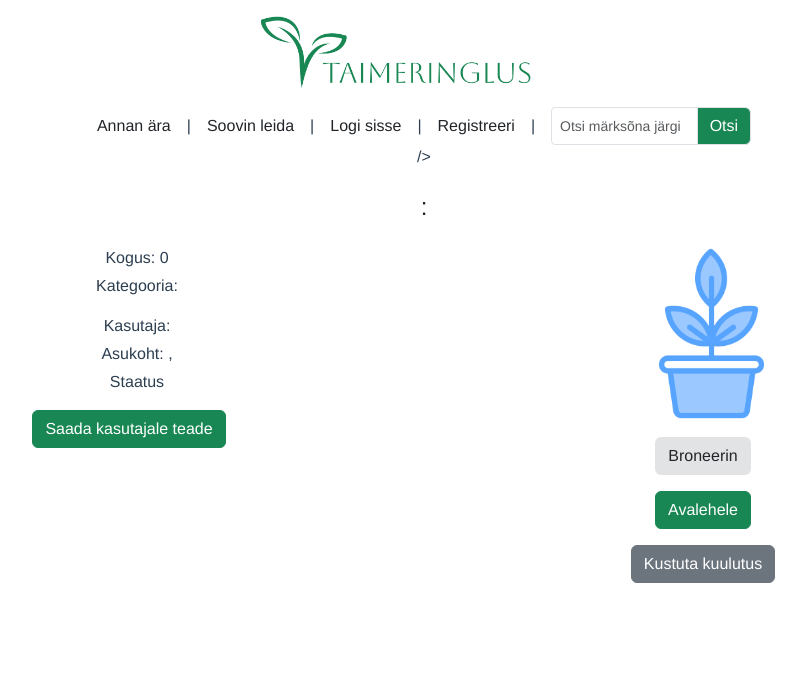
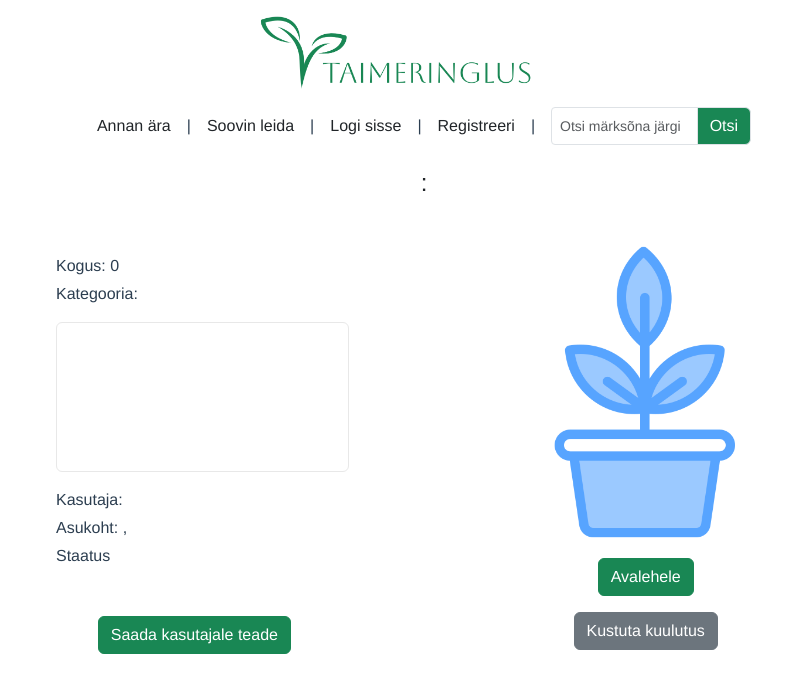
Before and after one commit to karin-v/flowerfront, a Vue app: page /item/1 in a window 1280 px wide. Shown: the top 692 px of the page, without its empty margins (216-1022 px from the left). Built offline with nearby package versions, Linux system fonts and the light colour scheme; no server answers.

Commit message:
item view kujundus

```diff
--- a/src/components/image/ItemImage.vue
+++ b/src/components/image/ItemImage.vue
@@ -1,8 +1,8 @@
 <template>
 <div>
-  <img v-if="!imageData || imageData.length === 0" src="../../assets/plant.png"  :style="{width: '175px', height: '175px', objectFit: 'cover'}" alt="Default thumbnail">
+  <img v-if="!imageData || imageData.length === 0" src="../../assets/plant.png"  :style="{width: '200px', height: '200px', objectFit: 'cover'}" alt="Default thumbnail">
 
-  <img v-else :src="imageData" :style="{width: '175px', height: '175px', objectFit: 'cover'}" class="img-thumbnail" alt="Taimepilt">
+  <img v-else :src="imageData" :style="{width: '200px', height: '200px', objectFit: 'cover'}" class="img-thumbnail" alt="Taimepilt">
 
 </div>
 </template>
--- a/src/views/ItemView.vue
+++ b/src/views/ItemView.vue
@@ -1,3 +1,5 @@
+Mall allapoole paigutatud pildiga
+
 <template>
   <div>
     <AlertSuccess :message="successMessage"/>
@@ -19,9 +21,6 @@
                      @event-new-county-selected="setItemCountyId"
                      @event-new-region-selected="setItemRegionId"/>
 
-    <!--                     @event-new-transactiontype-selected="setItemTransactionTypeId"-->
-
-    />
     <NewMessageModal :modal-is-open="newMessageModalIsOpen"
                      @event-update-body="setMessageBody"
                      @event-update-subject="setSubject"
@@ -29,89 +28,198 @@
                      @event-close-modal="closeMessageModal"
     />
     <div class="container mt-4">
-      <div class="row mb-3">
+      <div class="row mb-3 justify-content-center">
+        <div class="col-md-8">
+          <h4 style="color:#212529; font-family: 'Arial', sans-serif; text-align: center;">
+            {{ itemView.transactionType }}: {{ itemView.itemName }}
+          </h4>
 
-        <!--        todo: TransactionType puudu???-->
-        <h4 style="color:#212529; font-family: 'Arial', sans-serif;"> {{ itemView.transactionType }}: {{
-            itemView.itemName
-          }}</h4>
-        <div class="col me-2">
+          <!-- Kitsamad tulbad ja keskendatud layout -->
+          <div class="row justify-content-between">
+            <!-- Vasak tulp - tekst vasakule joondatud -->
+            <div class="col-md-5 d-flex flex-column">
 
-
-          <div class="form-floating mt-3">
-
-            <p>
-              {{ itemView.description }}
-            </p>
-<!--              <textarea class="form-control" placeholder="Leave a comment here" id="floatingTextarea2"-->
-<!--                        style="width: 400px; height: 150px; border: none"-->
-<!--                        type="text"-->
-<!--                        :value="itemEdit.description"-->
-<!--                        @input="$emit('event-update-description', $event.target.value)">{{ itemView.description }}</textarea>-->
+              <div class="mt-5 text-start">
+                <div>Kogus: {{ itemView.totalQuantity }}</div>
+              </div>
+              <div class="mt-1 text-start">
+                <div>Kategooria: {{ itemView.category }}</div>
+              </div>
+              <div class="mt-3">
+                <!-- Kirjeldus õrna raamiga tekstiploki sees - natuke laiem ja kõrgem -->
+                <textarea class="form-control" readonly
+                          style="width: 100%; height: 150px; border: 1px solid #e8e8e8; background: transparent; resize: none; text-align: left; margin-left: 0; padding-left: 0;"
+                          type="text">{{ itemView.description }}</textarea>
               </div>
 
 
-          <div class="mt-1">
-            <div>Kogus: {{ itemView.totalQuantity }}</div>
-          </div>
-          <div class="mt-1">
-            <div>Kategooria: {{ itemView.category }}</div>
-          </div>
-          <div class="mt-3">
+              <div class="mt-3 text-start">
                 <div>Kasutaja: {{ itemView.username }}</div>
               </div>
-          <div class="mt-1">
+              <div class="mt-1 text-start">
                 <div>Asukoht: {{ itemView.county }}, {{ itemView.region }}</div>
               </div>
-          <div class="mt-1">
+              <div class="mt-1 text-start">
                 Staatus
               </div>
-          <div class="mt-3" v-if="isOwner">
+              <div class="mt-5" v-if="isOwner">
                 <button @click="openItemInfoModal" type="button" class="btn btn-outline-success me-3">Muuda andmeid</button>
-
-            <!-- @click="updateItemInfoModal" todo: andmeid saab muuta ja pilti kustutada modalis-->
-            <!-- <ImageInput @event-new-image-selected="$emit('event-new-image-selected', $event)"/>-->
-
               </div>
 
               <div v-else>
-            <div class="mt-3">
+                <div class="mt-5">
                   <button type="button" class="btn btn-success me-3" @click="openMessageModal">Saada kasutajale teade
                   </button>
                 </div>
               </div>
-
-        </div>
-        <div class="col">
-          <div class="mt-3">
-
-
-            <ItemImage :image-data="itemView.itemImage" alt="Taimepilt"/>
-
-
             </div>
 
-          <div class="mt-3">
-            <button type="button" class="btn bg-secondary-subtle me-3">Broneerin</button>
-          </div>
-
-          <div class="mt-3">
-            <button @click="navigateToHomeView" type="button" class="btn btn-success me-3">Avalehele</button>
-          </div>
-          <div>
-            <div class="mt-3">
-              <button type="button" class="btn btn-secondary me-3">Kustuta kuulutus</button>
-              <!--              todo: siia Modal, mis küsib kustutamise kinnitust-->
+            <!-- Parem tulp -->
+            <div class="col-md-5 d-flex flex-column">
+              <!-- Pildi konteiner: suurendatud mt-5 väärtusega, et pilt oleks allpool -->
+              <div class="mt-3 text-center">
+                <!-- Kasutame transform: scale() pildi suurendamiseks ja margin-top pildi allaviimiseks -->
+                <div style="transform: scale(1.5); transform-origin: center top; margin-bottom: 100px; margin-top: 20px;">
+                  <ItemImage :image-data="itemView.itemImage" alt="Taimepilt" />
                 </div>
               </div>
 
+              <!-- Nuppude konteiner piisava vahemikuga pildist -->
+              <div class="mt-3 d-flex flex-column align-items-center">
+<!--                <div class="mb-2">-->
+<!--                  <button type="button" class="btn bg-secondary-subtle">Broneerin</button>-->
+<!--                </div>-->
+
+                <div class="mb-3">
+                  <button @click="navigateToHomeView" type="button" class="btn btn-success">Avalehele</button>
+                </div>
+
+                <div>
+                  <button type="button" class="btn btn-secondary">Kustuta kuulutus</button>
                 </div>
               </div>
             </div>
+          </div>
+        </div>
+      </div>
+    </div>
+  </div>
+</template>
+
+<!--<template>-->
+<!--  <div>-->
+<!--    <AlertSuccess :message="successMessage"/>-->
+
+<!--    <UpdateItemModal :modal-is-open="updateItemModalIsOpen"-->
+<!--                     :itemEdit="itemEdit"-->
+<!--                     :categories="categories"-->
+<!--                     :counties="counties"-->
+<!--                     :regions="regions"-->
+
+<!--                     @event-close-modal="closeUpdateModal"-->
+<!--                     @event-update-item="updateItem"-->
+
+<!--                     @event-new-image-selected="setImageData"-->
+<!--                     @event-update-item-name="setItemName"-->
+<!--                     @event-update-description="setItemDescription"-->
+<!--                     @event-update-total-quantity="setItemTotalQuantity"-->
+<!--                     @event-new-category-selected="setItemCategoryId"-->
+<!--                     @event-new-county-selected="setItemCountyId"-->
+<!--                     @event-new-region-selected="setItemRegionId"/>-->
+
+<!--    &lt;!&ndash;                     @event-new-transactiontype-selected="setItemTransactionTypeId"&ndash;&gt;-->
+
+<!--    />-->
+<!--    <NewMessageModal :modal-is-open="newMessageModalIsOpen"-->
+<!--                     @event-update-body="setMessageBody"-->
+<!--                     @event-update-subject="setSubject"-->
+<!--                     @event-send-message="sendNewMessage"-->
+<!--                     @event-close-modal="closeMessageModal"-->
+<!--    />-->
+<!--    <div class="container mt-4">-->
+<!--      <div class="row mb-3">-->
+
+<!--        &lt;!&ndash;        todo: TransactionType puudu???&ndash;&gt;-->
+<!--        <h4 style="color:#212529; font-family: 'Arial', sans-serif;"> {{ itemView.transactionType }}: {{-->
+<!--            itemView.itemName-->
+<!--          }}</h4>-->
+<!--        <div class="col me-2">-->
 
 
-  </div>
-</template>
+<!--          <div class="form-floating mt-3">-->
+
+<!--            <p>-->
+<!--              {{ itemView.description }}-->
+<!--            </p>-->
+<!--&lt;!&ndash;              <textarea class="form-control" placeholder="Leave a comment here" id="floatingTextarea2"&ndash;&gt;-->
+<!--&lt;!&ndash;                        style="width: 400px; height: 150px; border: none"&ndash;&gt;-->
+<!--&lt;!&ndash;                        type="text"&ndash;&gt;-->
+<!--&lt;!&ndash;                        :value="itemEdit.description"&ndash;&gt;-->
+<!--&lt;!&ndash;                        @input="$emit('event-update-description', $event.target.value)">{{ itemView.description }}</textarea>&ndash;&gt;-->
+<!--          </div>-->
+
+
+<!--          <div class="mt-1">-->
+<!--            <div>Kogus: {{ itemView.totalQuantity }}</div>-->
+<!--          </div>-->
+<!--          <div class="mt-1">-->
+<!--            <div>Kategooria: {{ itemView.category }}</div>-->
+<!--          </div>-->
+<!--          <div class="mt-3">-->
+<!--            <div>Kasutaja: {{ itemView.username }}</div>-->
+<!--          </div>-->
+<!--          <div class="mt-1">-->
+<!--            <div>Asukoht: {{ itemView.county }}, {{ itemView.region }}</div>-->
+<!--          </div>-->
+<!--          <div class="mt-1">-->
+<!--            Staatus-->
+<!--          </div>-->
+<!--          <div class="mt-3" v-if="isOwner">-->
+<!--            <button @click="openItemInfoModal" type="button" class="btn btn-outline-success me-3">Muuda andmeid</button>-->
+
+<!--            &lt;!&ndash; @click="updateItemInfoModal" todo: andmeid saab muuta ja pilti kustutada modalis&ndash;&gt;-->
+<!--            &lt;!&ndash; <ImageInput @event-new-image-selected="$emit('event-new-image-selected', $event)"/>&ndash;&gt;-->
+
+<!--          </div>-->
+
+<!--          <div v-else>-->
+<!--            <div class="mt-3">-->
+<!--              <button type="button" class="btn btn-success me-3" @click="openMessageModal">Saada kasutajale teade-->
+<!--              </button>-->
+<!--            </div>-->
+<!--          </div>-->
+
+<!--        </div>-->
+<!--        <div class="col">-->
+<!--          <div class="mt-3">-->
+
+
+<!--            <ItemImage :image-data="itemView.itemImage" alt="Taimepilt"/>-->
+
+
+<!--          </div>-->
+
+<!--          <div class="mt-3">-->
+<!--            <button type="button" class="btn bg-secondary-subtle me-3">Broneerin</button>-->
+<!--          </div>-->
+
+<!--          <div class="mt-3">-->
+<!--            <button @click="navigateToHomeView" type="button" class="btn btn-success me-3">Avalehele</button>-->
+<!--          </div>-->
+<!--          <div>-->
+<!--            <div class="mt-3">-->
+<!--              <button type="button" class="btn btn-secondary me-3">Kustuta kuulutus</button>-->
+<!--              &lt;!&ndash;              todo: siia Modal, mis küsib kustutamise kinnitust&ndash;&gt;-->
+<!--            </div>-->
+<!--          </div>-->
+
+<!--        </div>-->
+<!--      </div>-->
+<!--    </div>-->
+
+
+<!--  </div>-->
+<!--</template>-->
 
 <script>
 
```
Lines whose indentation alone changed are shown as unchanged.
